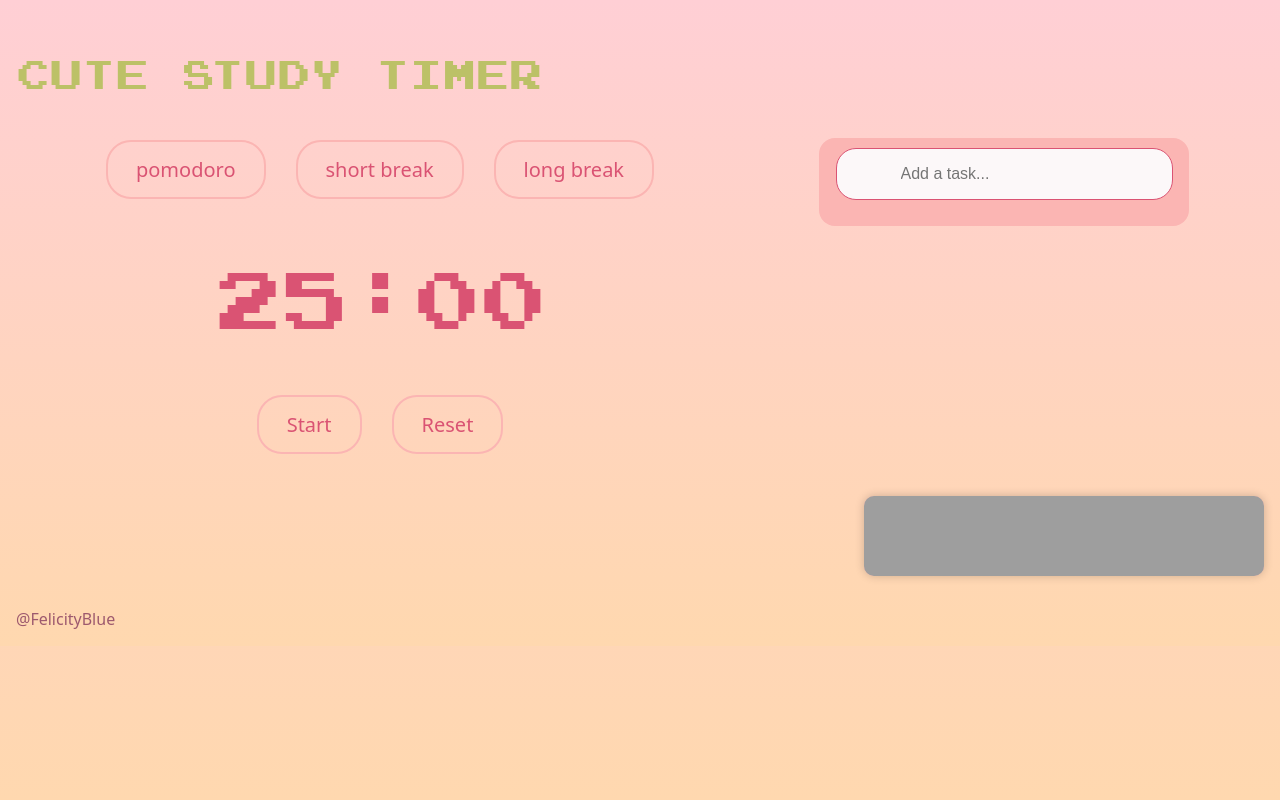
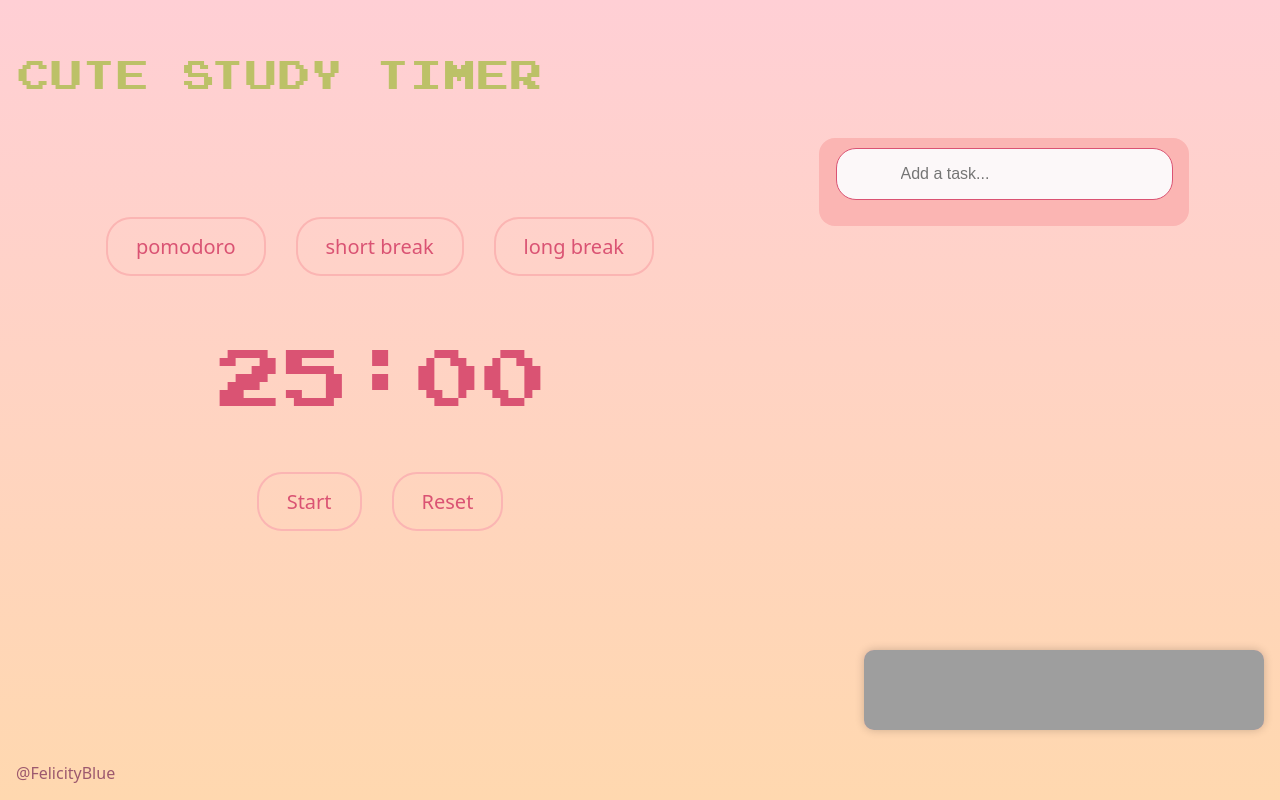
Before and after one commit to FelicityBlue/CuteStudyTimer, a React (Vite) app: page / in a window 1280 px wide. Built offline with nearby package versions, Linux system fonts and the light colour scheme; grey boxes are pictures that could not be loaded.

Commit message:
style the container to take up the whole screen

```diff
--- a/src/App.css
+++ b/src/App.css
@@ -14,12 +14,19 @@
   --dark_green_color: #6a6e21;
 
 }
+html, body {
+  margin: 0;
+  padding: 0;
+  height: 100%;
+  background-image: linear-gradient( #ffcfd5, #ffd8af);
+
+}
 
 .container{
   display: flex;
   flex-direction: column;
   justify-content: space-between;
-  height: 100%;
+  height: 100vh;
   padding: 1rem;
   box-sizing: border-box;
   background-image: linear-gradient( #ffcfd5, #ffd8af);
--- a/src/components/Tasks.css
+++ b/src/components/Tasks.css
@@ -4,6 +4,7 @@
     justify-content: center;
     align-items: center;
     flex-direction: column;
+    max-width: 90vw;
     width: fit-content;
     background-color: var(--light_pink_color);
     margin-top: 0.5rem;
@@ -90,3 +91,9 @@
   text-decoration: line-through;
   color: rgb(166, 159, 159);
 }
+
+@media screen and (max-width: 900px) {
+  .taskContainer{
+
+  }
+}
--- a/src/index.css
+++ b/src/index.css
@@ -8,11 +8,3 @@
 
 
 }
-
-html, body {
-  margin: 0;
-  padding: 0;
-  height: 100%;
-  background-image: linear-gradient( #ffcfd5, #ffd8af);
-
-}
```
